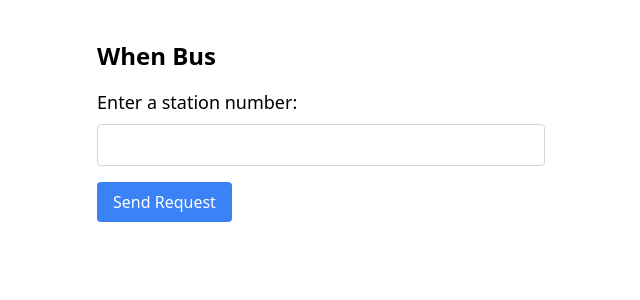
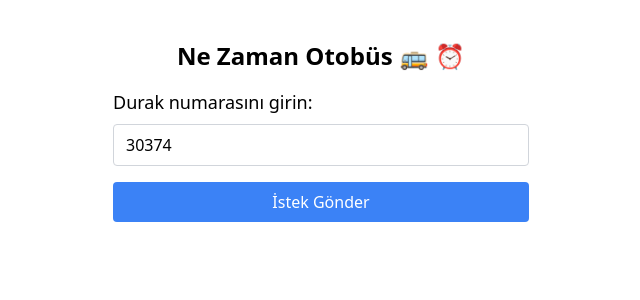
Before and after one commit to mustafayurdakul/when-bus, a React (Create React App) app: page / in a window 1280 px wide. Shown: the top 300 px of the page, without its empty margins (319-959 px from the left). Built offline with nearby package versions, Linux system fonts and the light colour scheme.

Commit message:
Some updates

```diff
--- a/src/App.tsx
+++ b/src/App.tsx
@@ -9,17 +9,12 @@ interface BusInfo {
 }
 
 const App: React.FC = () => {
-
 	const [yaklasanBuses, setYaklasanBuses] = useState<BusInfo[]>([]);
 	const [gecenBuses, setGecenBuses] = useState<BusInfo[]>([]);
 
-	const [inputValue, setInputValue] = useState("");
+	const [inputValue, setInputValue] = useState("30374");
 	const [lastUpdateTime, setLastUpdateTime] = useState("");
-
-
 	const [isLoading, setIsLoading] = useState(false);
-
-	const [errorMessage, setErrorMessage] = useState("");
 
 	const handleInputChange = (event: React.ChangeEvent<HTMLInputElement>) => {
 		setInputValue(event.target.value);
@@ -27,7 +22,7 @@ const App: React.FC = () => {
 
 	const sendPostRequest = async () => {
 		try {
-			setIsLoading(true); // Set isLoading to true while loading data
+			setIsLoading(true);
 			const response = await axios.post(
 				"https://www.e-komobil.com/yolcu_bilgilendirme_operations.php?cmd=searchSmartStop",
 				{
@@ -40,7 +35,6 @@ const App: React.FC = () => {
 				}
 			);
 
-
 			const parser = new DOMParser();
 			const doc = parser.parseFromString(response.data, "text/html");
 
@@ -48,23 +42,36 @@ const App: React.FC = () => {
 			const gecenDiv = doc.getElementById("gecen");
 
 			if (yaklasanDiv) {
-
 				const busElements = yaklasanDiv.querySelectorAll(".row.alert-info");
 				const buses: BusInfo[] = Array.from(busElements).map((busElement) => {
 					const numberElement = busElement.querySelector("div > span > a");
-					const number = numberElement?.textContent?.trim().split("-")[0] ?? "";
-					// Example 503-KENTÖNÜ-GEBZE TEKNİK ÜNİ.-NENEHATUN-İSTASYON-FATİH DH.
-					// Bus number is 503
-					// Bus description is KENTÖNÜ-GEBZE TEKNİK ÜNİ.-NENEHATUN-İSTASYON-FATİH DH.
+					const number =
+						numberElement?.textContent?.trim().split("-")[0] ?? "";
 
-					const descriptionElement = busElement.querySelector("div > span > a");
-					const description = descriptionElement?.textContent?.trim().split("-").slice(1).join("-") ?? "";
+					const descriptionElement = busElement.querySelector(
+						"div > span > a"
+					);
+					const description =
+						descriptionElement?.textContent
+							?.trim()
+							.split("-")
+							.slice(1)
+							.join("-") ?? "";
 
-					const timeElement = busElement.querySelector("div[style*=\"background-color\"]");
-					const time = timeElement?.querySelector("span:first-child")?.textContent?.trim() ?? "";
+					const timeElement = busElement.querySelector(
+						"div[style*=\"background-color\"]"
+					);
+					const time =
+						timeElement?.querySelector("span:first-child")?.textContent?.trim() ??
+						"";
 
-					const stopsElement = busElement.querySelector("div[style*=\"background-color\"]");
-					const stops = stopsElement?.querySelector("span:last-child")?.textContent?.trim().split(" ")[0] ?? "";
+					const stopsElement = busElement.querySelector(
+						"div[style*=\"background-color\"]"
+					);
+					const stops =
+						stopsElement?.querySelector("span:last-child")?.textContent
+							?.trim()
+							.split(" ")[0] ?? "";
 
 					return { number, description, remainingTime: time, stopsLeft: stops };
 				});
@@ -76,33 +83,41 @@ const App: React.FC = () => {
 				const busElements = gecenDiv.querySelectorAll(".row.alert-info");
 				const buses: BusInfo[] = Array.from(busElements).map((busElement) => {
 					const numberElement = busElement.querySelector("div > span > a");
-					const number = numberElement?.textContent?.trim().split("-")[0] ?? "";
+					const number =
+						numberElement?.textContent?.trim().split("-")[0] ?? "";
 
-					const descriptionElement = busElement.querySelector("div > span > a");
-					const description = descriptionElement?.textContent?.trim().split("-").slice(1).join("-") ?? "";
+					const descriptionElement = busElement.querySelector(
+						"div > span > a"
+					);
+					const description =
+						descriptionElement?.textContent
+							?.trim()
+							.split("-")
+							.slice(1)
+							.join("-") ?? "";
 
 					return { number, description };
 				});
 
 				setGecenBuses(buses);
 			}
-
-			setErrorMessage("");
-
-		} catch (error: any) {
-			setErrorMessage(error?.message);
+		} catch (error) {
+			console.error(error);
 		} finally {
 			setLastUpdateTime(new Date().toTimeString().split(" ")[0]);
-			setIsLoading(false); // Set isLoading back to false after data is loaded
+			setIsLoading(false);
 		}
 	};
 
 	return (
-		<div className="container mx-auto max-w-md mt-10">
-			<h1 className="text-2xl font-bold mb-4">When Bus</h1>
+		<div className="container mx-auto max-w-md mt-10 px-4">
+			<h1 className="text-2xl font-bold mb-4 text-center">Ne Zaman Otobüs 🚌 ⏰</h1>
 			<div className="mb-4">
-				<label htmlFor="inputNumber" className="block mb-2 text-lg font-medium">
-					Enter a station number:
+				<label
+					htmlFor="inputNumber"
+					className="block mb-2 text-lg font-medium"
+				>
+					Durak numarasını girin:
 				</label>
 				<input
 					type="number"
@@ -113,57 +128,86 @@ const App: React.FC = () => {
 				/>
 			</div>
 			<button
-				className="bg-blue-500 hover:bg-blue-600 text-white font-medium py-2 px-4 rounded"
+				className="bg-blue-500 hover:bg-blue-600 text-white font-medium py-2 px-4 rounded w-full"
 				onClick={sendPostRequest}
-				disabled={isLoading} // Disable button while loading
+				disabled={isLoading}
 			>
-				{isLoading ? "Loading" : "Send Request"}
+				{isLoading ? (
+					<div className="flex items-center justify-center">
+						<span className="mr-2">Yükleniyor</span>
+						<svg
+							className="animate-spin h-5 w-5 text-white"
+							xmlns="http://www.w3.org/2000/svg"
+							fill="none"
+							viewBox="0 0 24 24"
+						>
+							<circle
+								className="opacity-25"
+								cx="12"
+								cy="12"
+								r="10"
+								stroke="currentColor"
+								strokeWidth="4"
+							></circle>
+							<path
+								className="opacity-75"
+								fill="currentColor"
+								d="M4 12a8 8 0 018-8V0C5.373 0 0 5.373 0 12h4zm2 5.291A7.962 7.962 0 014 12H0c0 3.042 1.135 5.824 3 7.938l3-2.647z"
+							></path>
+						</svg>
+					</div>
+				) : (
+					"İstek Gönder"
+				)}
 			</button>
-			{
-				errorMessage && (
-					<div className="text-sm text-red-600 mt-4">{errorMessage}.</div>
-				)
-			}
-			{
-				!errorMessage && lastUpdateTime && (
-					<div className="text-sm text-green-600 mt-4">Last Update Time: {lastUpdateTime}</div>
-				)
-			}
+			{lastUpdateTime && (
+				<div className="text-sm text-green-600 mt-4 text-center">
+					Son Güncelleme Zamanı: {lastUpdateTime}
+				</div>
+			)}
 			<div className="mt-4">
-				{
-					yaklasanBuses.length > 0 && (
+				{yaklasanBuses.length > 0 && (
 					<div>
-							<h2 className="text-lg font-bold mb-2">Buses Coming:</h2>
+						<h2 className="text-lg font-bold mb-2">Yaklaşan Otobüsler:</h2>
 						{yaklasanBuses.map((item, index) => (
-								<div key={index} className="border border-gray-300 p-4 rounded mb-4">
-									<span className="font-bold">{item.number}</span>
-									<span className="block text-sm text-gray-600 capitalize mb-3">{item.description}</span>
+							<div
+								key={index}
+								className="border border-gray-300 p-4 rounded mb-4"
+							>
+								<span className="font-bold text-gray-900">{item.number}</span>
+								<span className="block text-xs text-gray-600 mb-3">
+									{item.description}
+								</span>
 								{item.remainingTime && (
-										<span className="block text-sm text-gray-600">Remaining Time: {item.remainingTime}
-											{item.remainingTime === "1" ? " minute" : " minutes"}
+									<span className="block text-sm text-gray-600">
+										Kalan Süre: {item.remainingTime} Dakika
 									</span>
 								)}
 								{item.stopsLeft && (
-										<span className="block text-sm text-gray-600">Stops Left: {item.stopsLeft}</span>
+									<span className="block text-sm text-gray-600">
+										Kaldığı Durak: {item.stopsLeft}
+									</span>
 								)}
 							</div>
 						))}
 					</div>
-					)
-				}
-				{
-					gecenBuses.length > 0 && (
+				)}
+				{gecenBuses.length > 0 && (
 					<div>
-							<h2 className="text-lg font-bold mb-2">All Busses:</h2>
+						<h2 className="text-lg font-bold mb-2">Tüm Otobüsler:</h2>
 						{gecenBuses.map((item, index) => (
-								<div key={index} className="border border-gray-300 p-4 rounded mb-4">
-									<span className="font-bold">{item.number}</span>
-									<span className="block text-sm text-gray-600 capitalize">{item.description}</span>
+							<div
+								key={index}
+								className="border border-gray-300 p-4 rounded mb-4"
+							>
+								<span className="font-bold text-gray-900">{item.number}</span>
+								<span className="block text-xs text-gray-600">
+									{item.description}
+								</span>
 							</div>
 						))}
 					</div>
-					)
-				}
+				)}
 			</div>
 		</div>
 	);
```
Lines whose indentation alone changed are shown as unchanged.
